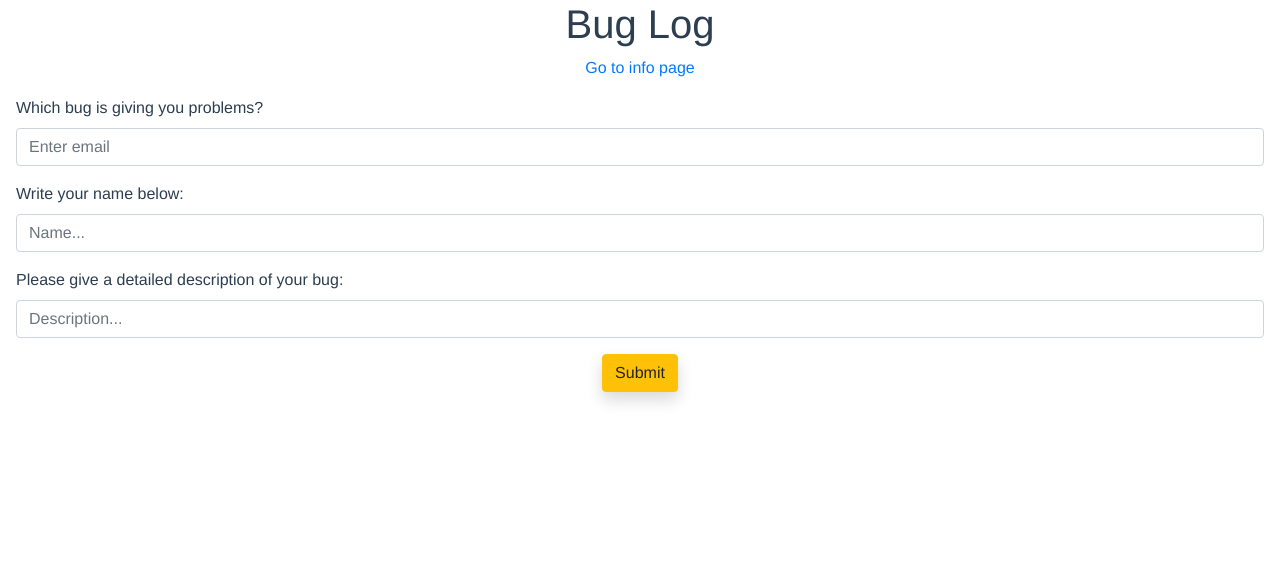
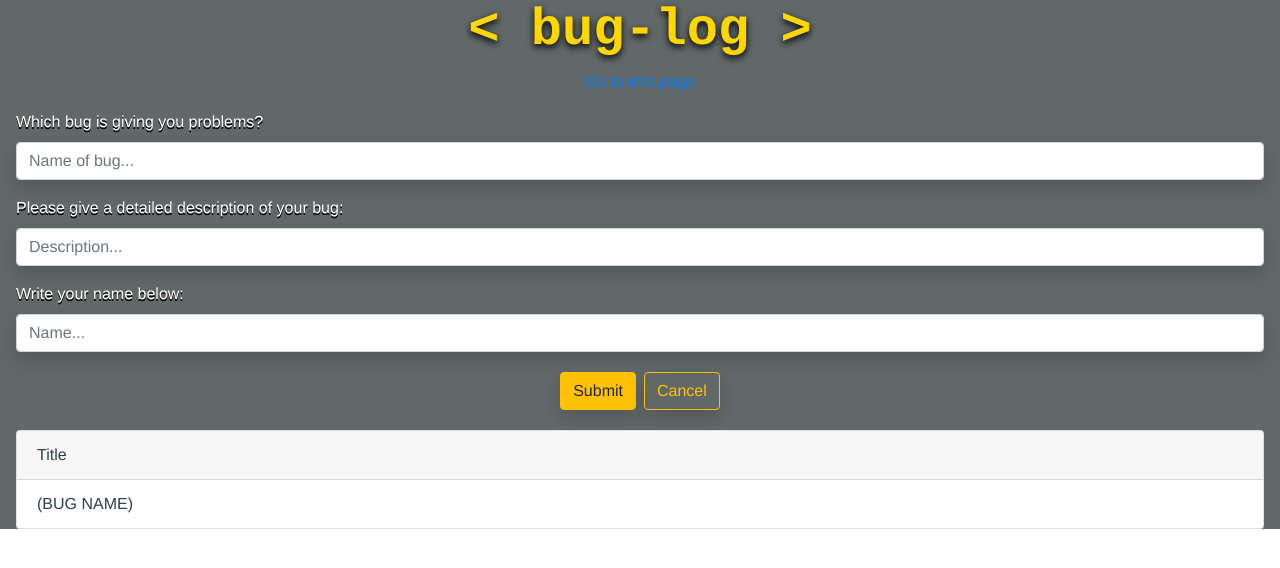
Before and after one commit to rrt2335/buglog, a Vue app: page /#/ in a window 1280 px wide. Shown: the top 568 px of the page. Built offline with nearby package versions, Linux system fonts and the light colour scheme.

Commit message:
Commit before programming

```diff
--- a/public/index.html
+++ b/public/index.html
@@ -4,8 +4,9 @@
     <meta charset="utf-8">
     <meta http-equiv="X-UA-Compatible" content="IE=edge">
     <meta name="viewport" content="width=device-width,initial-scale=1.0">
+    <link rel="stylesheet" href="https://use.fontawesome.com/releases/v5.7.2/css/all.css" integrity="sha384-fnmOCqbTlWIlj8LyTjo7mOUStjsKC4pOpQbqyi7RrhN7udi9RwhKkMHpvLbHG9Sr" crossorigin="anonymous">
     <link rel="icon" href="<%= BASE_URL %>favicon.ico">
-    <title>buglog</title>
+    <title>Bug Log</title>
   </head>
   <body>
     <noscript>
--- a/src/App.vue
+++ b/src/App.vue
@@ -1,15 +1,29 @@
 <template>
   <div id="app">
+    <h1 class="title">< bug-log ></h1>
     <router-view />
   </div>
 </template>
 
 <style>
+  body {
+    background-color:rgb(97, 104, 104);
+  }
+
   #app {
     font-family: 'Avenir', Helvetica, Arial, sans-serif;
     -webkit-font-smoothing: antialiased;
     -moz-osx-font-smoothing: grayscale;
     text-align: center;
     color: #2c3e50;
+    background-color:rgb(97, 104, 104);
+
+  }
+  .title {
+    text-shadow: 0 3px 7px black;
+    color: gold;
+    font-family: 'Courier';
+    font-weight: bold;
+    font-size: 52px;
   }
 </style>
--- a/src/views/Home.vue
+++ b/src/views/Home.vue
@@ -1,23 +1,30 @@
 <template>
   <div class="home">
-    <h1>Bug Log</h1>
     <router-link to="/info">Go to info page</router-link>
+    <!-- Input form below -->
     <form>
       <div class="form-group text-left m-3">
-        <label for="exampleInputEmail1">Which bug is giving you problems?</label>
-        <input type="text" class="form-control" id="exampleInputEmail1" aria-describedby="emailHelp"
-          placeholder="Enter email">
+        <label>Which bug is giving you problems?</label>
+        <input type="text" class="form-control shadow" id="exampleInputEmail1" aria-describedby="emailHelp"
+          placeholder="Name of bug...">
       </div>
       <div class="form-group text-left m-3">
-        <label for="exampleInputPassword1">Write your name below:</label>
-        <input type="text" class="form-control" id="exampleInputPassword1" placeholder="Name...">
+        <label>Please give a detailed description of your bug:</label>
+        <input type="text" class="form-control shadow" id="exampleInputPassword1" placeholder="Description...">
       </div>
       <div class="form-group text-left m-3">
-        <label for="exampleInputPassword1">Please give a detailed description of your bug:</label>
-        <input type="text" class="form-control" id="exampleInputPassword1" placeholder="Description...">
+        <label>Write your name below:</label>
+        <input type="text" class="form-control shadow" id="exampleInputPassword1" placeholder="Name...">
       </div>
-      <button type="submit" class="btn btn-warning shadow">Submit</button>
+      <button type="submit" class="btn btn-warning shadow m-1">Submit</button>
+      <button type="reset" class="btn btn-outline-warning shadow m-1">Cancel</button>
     </form>
+    <div class="card m-3 text-left">
+      <div class="card-header">Title</div>
+      <ul class="list-group list-group-flush">
+        <li class="list-group-item">(BUG NAME)</li>
+      </ul>
+    </div>
   </div>
 </template>
 
@@ -29,3 +36,10 @@
     }
   }
 </script>
+
+<style>
+  label {
+    color: white;
+    text-shadow: 0 2px 0 black;
+  }
+</style>
--- a/src/views/Info.vue
+++ b/src/views/Info.vue
@@ -1,7 +1,22 @@
 <template>
     <div class="info">
-        <h1>Bug Log</h1>
-        <router-link to="/">Go to home page</router-link>
+        <button class="btn btn-warning">
+            <router-link to="/"><i class="fas fa-angle-left"></i></router-link>
+        </button>
+        <div class="card d-flex m-3">
+            <div class="card-body text-left">
+                <h5 class="card-title">User Authentication</h5>
+                <h6 class="card-subtitle mb-2 text-muted">Reported by: USER</h6>
+                <p class="card-text">This is where the bug's description will go.</p>
+            </div>
+            <button type="submit" class="btn btn-warning shadow m-4">Close</button>
+        </div>
+        <div class="card m-3 text-left">
+            <div class="card-header">User</div>
+            <ul class="list-group list-group-flush">
+                <li class="list-group-item">(USER NAME)</li>
+            </ul>
+        </div>
     </div>
 </template>
 
```
